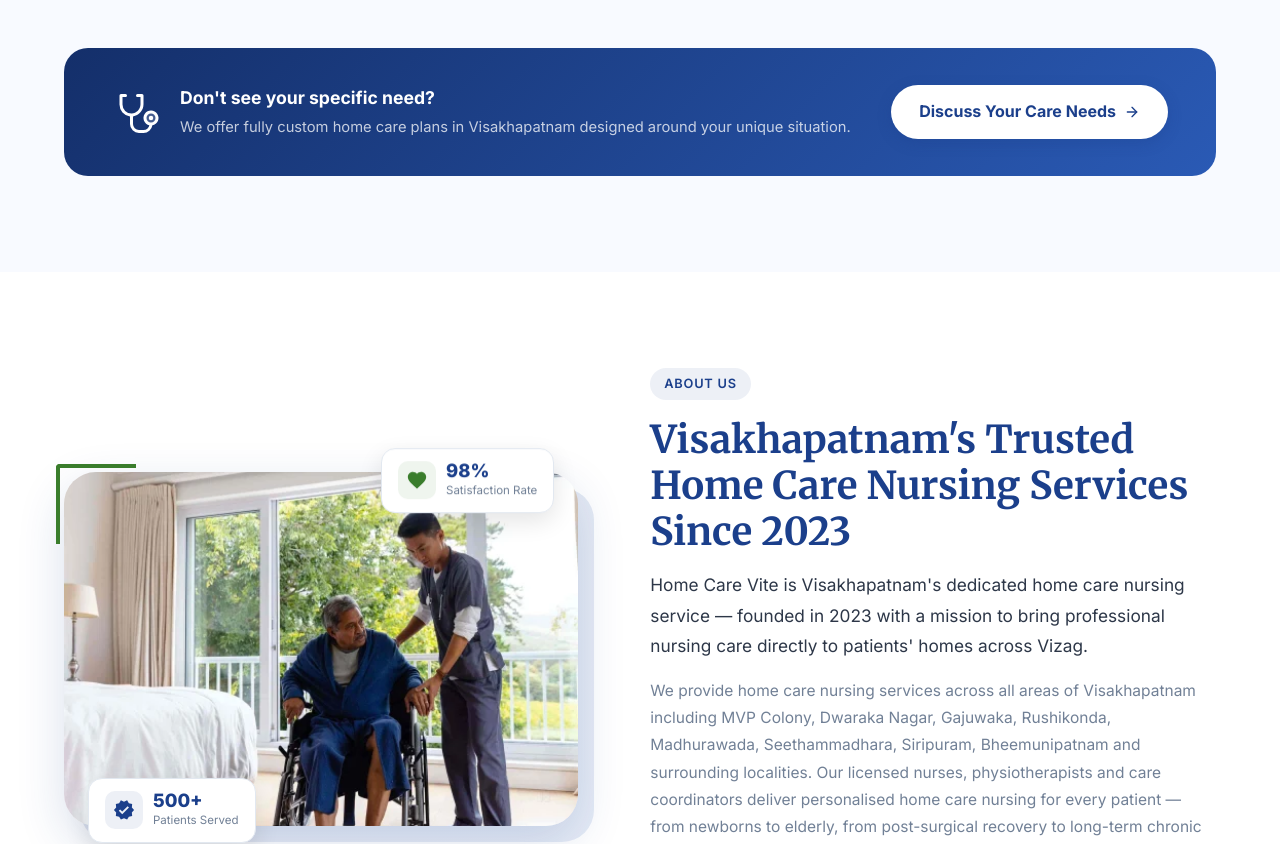
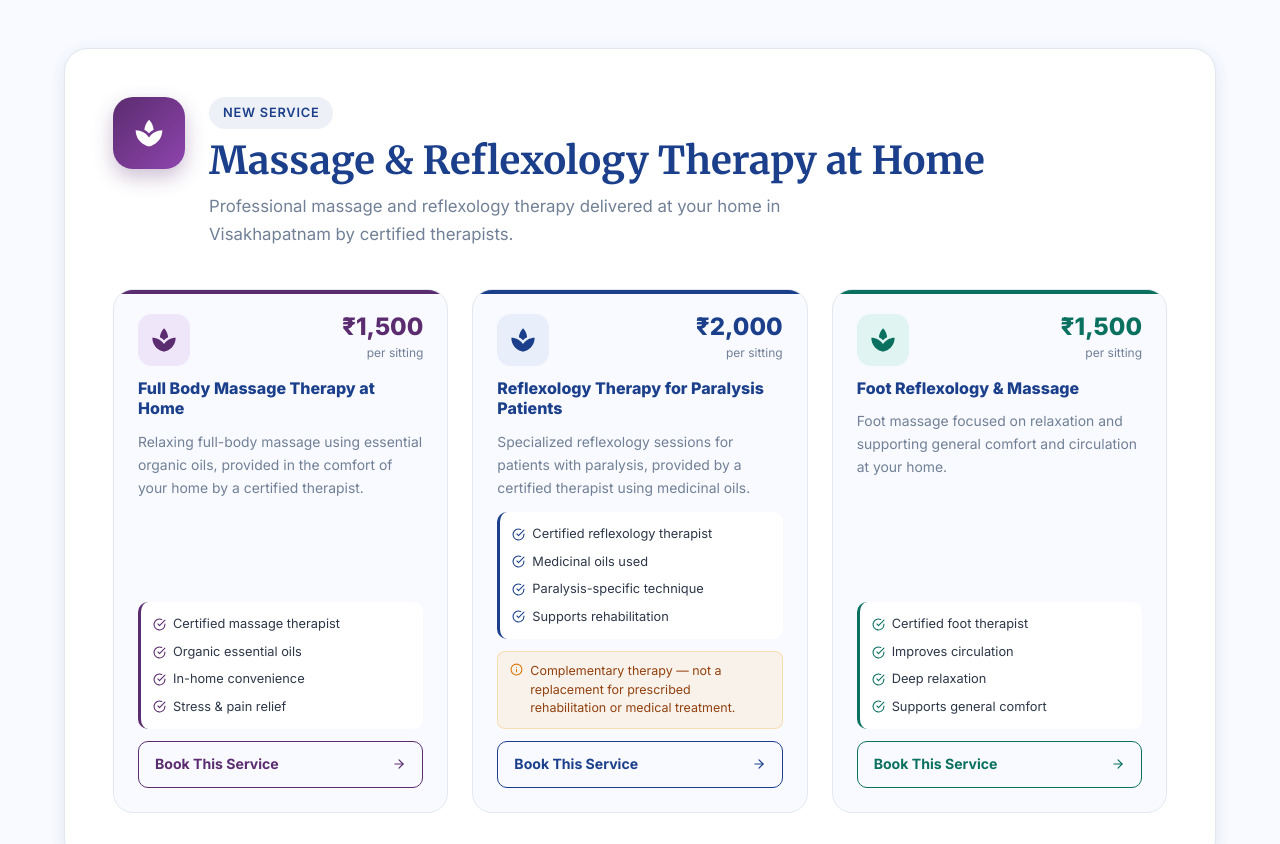
Before and after one commit to Snapbrio321/Homecarevite, a React (Vite) app: page / in a window 1280 px wide. Shown: the part 2300-3144 px from the top of the page. Built offline with nearby package versions, Linux system fonts and the light colour scheme.

Commit message:
Add Massage & Reflexology Therapy section to Services page

```diff
--- a/src/components/Services.css
+++ b/src/components/Services.css
@@ -304,3 +304,216 @@
     justify-content: center;
   }
 }
+
+/* ── MASSAGE & REFLEXOLOGY SECTION ── */
+.services__massage {
+  margin-bottom: 56px;
+  background: var(--white);
+  border-radius: 24px;
+  padding: 48px;
+  border: 1.5px solid var(--border);
+  box-shadow: var(--shadow);
+}
+
+.services__massage-header {
+  display: flex;
+  align-items: flex-start;
+  gap: 24px;
+  margin-bottom: 40px;
+}
+
+.services__massage-icon {
+  width: 72px;
+  height: 72px;
+  background: linear-gradient(135deg, #5b2c6f, #8e44ad);
+  border-radius: 20px;
+  display: flex;
+  align-items: center;
+  justify-content: center;
+  flex-shrink: 0;
+  box-shadow: 0 8px 20px rgba(91,44,111,0.3);
+}
+
+/* Massage grid */
+.massage__grid {
+  display: grid;
+  grid-template-columns: repeat(3, 1fr);
+  gap: 24px;
+}
+
+.massage-card {
+  background: var(--off-white);
+  border: 1.5px solid var(--border);
+  border-radius: var(--radius-lg);
+  padding: 24px;
+  display: flex;
+  flex-direction: column;
+  gap: 12px;
+  transition: transform 0.3s cubic-bezier(0.34,1.4,0.64,1),
+              box-shadow 0.3s ease,
+              border-color 0.3s ease;
+  position: relative;
+  overflow: hidden;
+}
+
+.massage-card::before {
+  content: '';
+  position: absolute;
+  top: 0;
+  left: 0;
+  right: 0;
+  height: 4px;
+  background: var(--accent);
+  border-radius: var(--radius-lg) var(--radius-lg) 0 0;
+}
+
+.massage-card:hover {
+  transform: translateY(-6px);
+  border-color: transparent;
+  box-shadow: 0 20px 48px rgba(0,0,0,0.12),
+              0 0 0 1.5px var(--accent);
+}
+
+.massage-card__top {
+  display: flex;
+  align-items: center;
+  justify-content: space-between;
+  gap: 12px;
+}
+
+.massage-card__icon {
+  width: 52px;
+  height: 52px;
+  background: var(--light);
+  border-radius: 14px;
+  display: flex;
+  align-items: center;
+  justify-content: center;
+  flex-shrink: 0;
+  transition: var(--transition);
+}
+
+.massage-card:hover .massage-card__icon {
+  background: var(--accent);
+  color: white;
+}
+
+.massage-card:hover .massage-card__icon svg {
+  filter: brightness(0) invert(1);
+}
+
+.massage-card__price-wrap {
+  text-align: right;
+}
+
+.massage-card__price {
+  display: block;
+  font-size: 1.5rem;
+  font-weight: 800;
+  color: var(--accent);
+  line-height: 1;
+}
+
+.massage-card__per {
+  font-size: 0.75rem;
+  color: var(--text-light);
+  font-weight: 500;
+}
+
+.massage-card__title {
+  font-size: 1rem;
+  font-weight: 800;
+  color: var(--navy);
+  line-height: 1.3;
+}
+
+.massage-card__desc {
+  font-size: 0.87rem;
+  color: var(--text-light);
+  line-height: 1.65;
+  flex: 1;
+}
+
+.massage-card__features {
+  display: flex;
+  flex-direction: column;
+  gap: 7px;
+  padding: 12px;
+  background: var(--white);
+  border-radius: 10px;
+  border-left: 3px solid var(--accent);
+}
+
+.massage-card__features li {
+  display: flex;
+  align-items: center;
+  gap: 7px;
+  font-size: 0.8rem;
+  color: var(--text);
+  font-weight: 500;
+}
+
+.massage-card__features svg {
+  color: var(--accent);
+  flex-shrink: 0;
+}
+
+/* Disclaimer note */
+.massage-card__note {
+  display: flex;
+  align-items: flex-start;
+  gap: 7px;
+  padding: 10px 12px;
+  background: rgba(245,158,11,0.08);
+  border: 1px solid rgba(245,158,11,0.25);
+  border-radius: 8px;
+  font-size: 0.78rem;
+  color: #92400e;
+  line-height: 1.5;
+}
+
+.massage-card__note svg {
+  flex-shrink: 0;
+  margin-top: 1px;
+  color: #d97706;
+}
+
+/* CTA */
+.massage-card__cta {
+  display: inline-flex;
+  align-items: center;
+  justify-content: space-between;
+  font-size: 0.88rem;
+  font-weight: 700;
+  color: var(--accent);
+  padding: 11px 16px;
+  border-radius: 10px;
+  border: 1.5px solid var(--accent);
+  background: transparent;
+  text-decoration: none;
+  transition: var(--transition);
+  margin-top: auto;
+}
+
+.massage-card__cta:hover,
+.massage-card:hover .massage-card__cta {
+  background: var(--accent);
+  color: white;
+}
+
+/* Responsive */
+@media (max-width: 900px) {
+  .massage__grid {
+    grid-template-columns: 1fr;
+    max-width: 480px;
+    margin: 0 auto;
+  }
+
+  .services__massage {
+    padding: 28px 20px;
+  }
+
+  .services__massage-header {
+    flex-direction: column;
+  }
+}
--- a/src/components/Services.jsx
+++ b/src/components/Services.jsx
@@ -1,5 +1,5 @@
 import React from 'react'
-import { FiArrowRight, FiCheckCircle } from 'react-icons/fi'
+import { FiArrowRight, FiCheckCircle, FiInfo } from 'react-icons/fi'
 import {
   PiHeartbeatDuotone,
   PiBandaidsDuotone,
@@ -10,7 +10,41 @@ import {
   PiPersonSimpleRunDuotone,
   PiBabyDuotone,
 } from 'react-icons/pi'
+import { MdSpa } from 'react-icons/md'
 import './Services.css'
+
+const massageServices = [
+  {
+    title: 'Full Body Massage Therapy at Home',
+    desc: 'Relaxing full-body massage using essential organic oils, provided in the comfort of your home by a certified therapist.',
+    price: '₹1,500',
+    per: 'per sitting',
+    features: ['Certified massage therapist', 'Organic essential oils', 'In-home convenience', 'Stress & pain relief'],
+    accent: '#5b2c6f',
+    light: '#f0e6fa',
+    note: null,
+  },
+  {
+    title: 'Reflexology Therapy for Paralysis Patients',
+    desc: 'Specialized reflexology sessions for patients with paralysis, provided by a certified therapist using medicinal oils.',
+    price: '₹2,000',
+    per: 'per sitting',
+    features: ['Certified reflexology therapist', 'Medicinal oils used', 'Paralysis-specific technique', 'Supports rehabilitation'],
+    accent: '#1B3F8B',
+    light: '#e8eefa',
+    note: 'Complementary therapy — not a replacement for prescribed rehabilitation or medical treatment.',
+  },
+  {
+    title: 'Foot Reflexology & Massage',
+    desc: 'Foot massage focused on relaxation and supporting general comfort and circulation at your home.',
+    price: '₹1,500',
+    per: 'per sitting',
+    features: ['Certified foot therapist', 'Improves circulation', 'Deep relaxation', 'Supports general comfort'],
+    accent: '#0a7060',
+    light: '#e0f5f1',
+    note: null,
+  },
+]
 
 const services = [
   {
@@ -159,6 +193,58 @@ export default function Services() {
           ))}
         </div>
 
+        {/* ── Massage & Reflexology Section ── */}
+        <div className="services__massage">
+          <div className="services__massage-header">
+            <div className="services__massage-icon" aria-hidden="true">
+              <MdSpa size={32} color="var(--white)" />
+            </div>
+            <div>
+              <div className="badge" style={{ marginBottom: '8px' }}>New Service</div>
+              <h2 className="section-title" style={{ marginBottom: '8px' }}>
+                Massage & Reflexology Therapy at Home
+              </h2>
+              <p className="section-subtitle">
+                Professional massage and reflexology therapy delivered at your home in Visakhapatnam by certified therapists.
+              </p>
+            </div>
+          </div>
+
+          <div className="massage__grid">
+            {massageServices.map((m, i) => (
+              <div key={i} className="massage-card" style={{ '--accent': m.accent, '--light': m.light }}>
+                <div className="massage-card__top">
+                  <div className="massage-card__icon" aria-hidden="true">
+                    <MdSpa size={28} color={m.accent} />
+                  </div>
+                  <div className="massage-card__price-wrap">
+                    <span className="massage-card__price">{m.price}</span>
+                    <span className="massage-card__per">{m.per}</span>
+                  </div>
+                </div>
+                <h3 className="massage-card__title">{m.title}</h3>
+                <p className="massage-card__desc">{m.desc}</p>
+                <ul className="massage-card__features">
+                  {m.features.map((f) => (
+                    <li key={f}>
+                      <FiCheckCircle size={13} aria-hidden="true" /> {f}
+                    </li>
+                  ))}
+                </ul>
+                {m.note && (
+                  <div className="massage-card__note">
+                    <FiInfo size={13} aria-hidden="true" />
+                    <span>{m.note}</span>
+                  </div>
+                )}
+                <a href="/bookings" className="massage-card__cta">
+                  Book This Service <FiArrowRight size={14} aria-hidden="true" />
+                </a>
+              </div>
+            ))}
+          </div>
+        </div>
+
         {/* Bottom CTA */}
         <div className="services__cta">
           <div className="services__cta-left">
```
